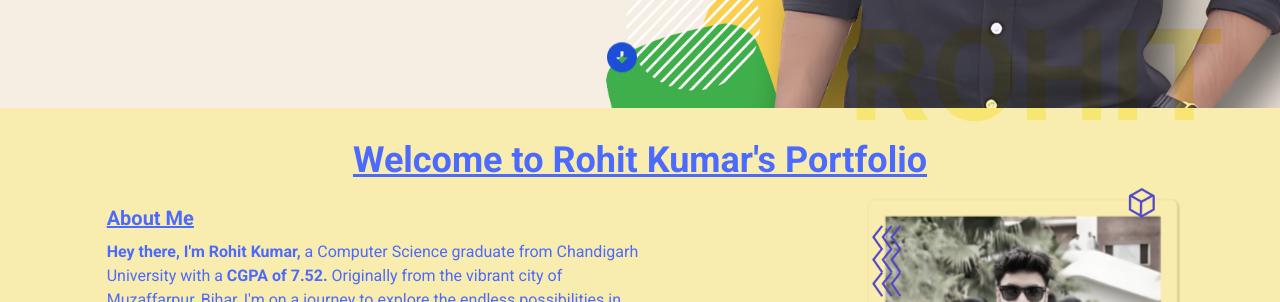
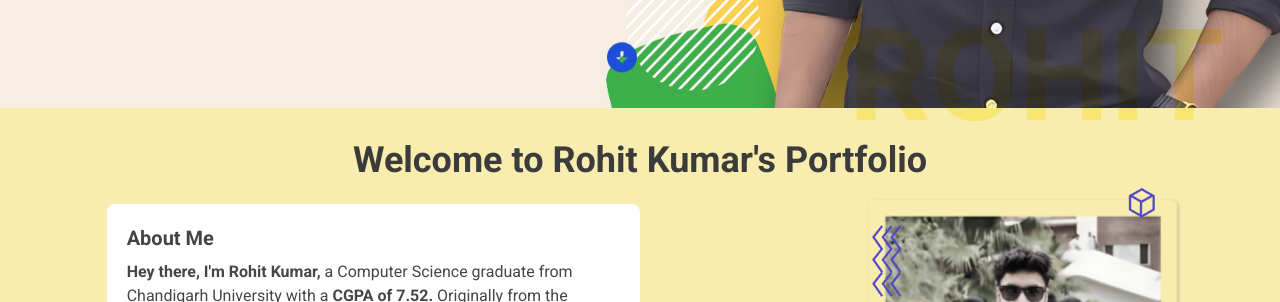
Before and after one commit to rohitraj07372/Portfolio_, a React (Create React App) app: page /#/about in a window 1280 px wide. Shown: the part 740-1042 px from the top of the page. Built offline with nearby package versions, Linux system fonts and the light colour scheme.

Commit message:
make style changes in about page

```diff
--- a/src/pages/About.js
+++ b/src/pages/About.js
@@ -40,10 +40,10 @@ const [typeEffect] = useTypewriter({
 
       </div>
     <div id='about_section' className={`bg-[#f8ecae] pt-4 pb-4 transition-all duration-300 ease-in ${hamIsClicked?"blur-sm opacity-80 ":""}`}>
-      <p className='font-bold text-4xl  w-full text-center mb-6 underline text-[#4D6AFF]  pt-4  '>Welcome to Rohit Kumar's Portfolio</p>
+      <p className='font-bold text-4xl  w-full text-center mb-6  text-[#3b3b3b]  pt-4  '>Welcome to Rohit Kumar's Portfolio</p>
       <div  className='flex justify-between w-10/12 mx-auto xs:flex-col-reverse xs:gap-8  md:gap-1 sm:flex-col-reverse sm:items-center md:justify-between lg:justify-between md:items-start lg:items-start sm:w-full md:w-10/12 lg:w-10/12 md:flex-row sm:mx-auto xs:mx-auto xs:items-center xs:w-full  lg:flex-row '>
-      <div className='w-[50%] xs:w-10/12 sm:w-10/12  md:w-[50%] lg:w-[50%] text-[#4D6AFF] '>
-        <p className='font-bold text-xl text-[#4D6AFF] underline mb-2'>About Me</p>
+      <div className='w-[50%] xs:w-10/12 sm:w-10/12  md:w-[50%] lg:w-[50%] text-[#464646]  bg-white mb-2 p-5 rounded-lg'>
+        <p className='font-bold text-xl text-[#444444]  mb-2'>About Me</p>
         <p>
 {/*  about section   */}
 
```
